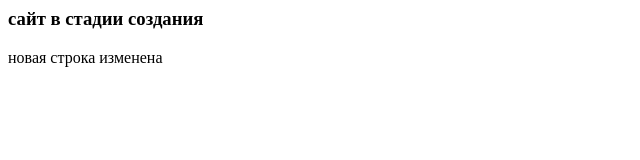
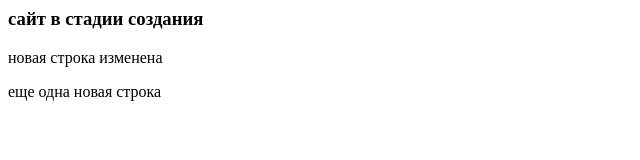
Before and after one commit to tkadim/site, a plain HTML site: page index.html in a window 1280 px wide. Shown: the whole page, without its empty margins (0-640 px from the left). Drawn offline with Linux system fonts and the light colour scheme.

Commit message:
fourth commit

```diff
--- a/index.html
+++ b/index.html
@@ -8,6 +8,7 @@
 <body>
 <h3>сайт в стадии создания</h3>
 <p>новая строка изменена</p>
+<p>еще одна новая строка</p>
 
 </body>
 </html>
```
